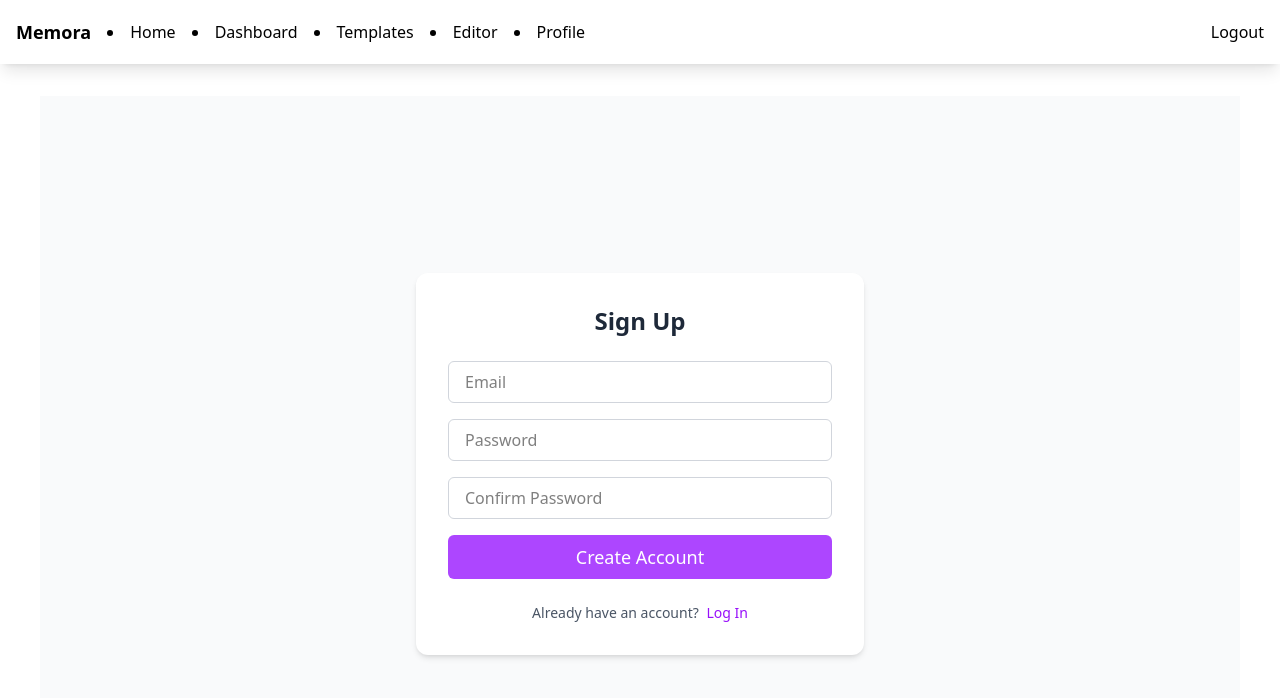
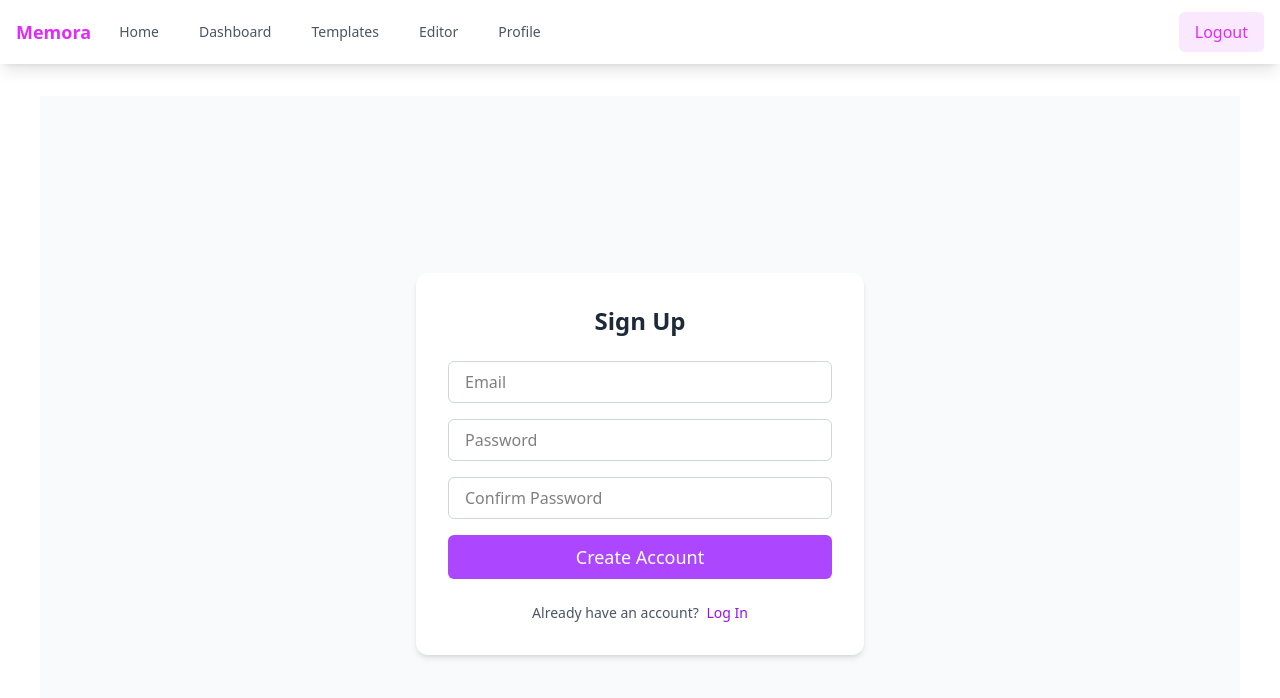
Before and after one commit to Dolko42/obituary-editor, a SvelteKit app in the folder frontend/: page /sign-up in a window 1280 px wide. Shown: the top 698 px of the page. Built offline with nearby package versions, Linux system fonts and the light colour scheme; what pocketbase would draw is missing.

Commit message:
navbar active and hover states and better styling

```diff
--- a/frontend/src/components/Navbar.svelte
+++ b/frontend/src/components/Navbar.svelte
@@ -23,19 +23,44 @@
   <div class="container mx-auto px-4">
     <div class="flex items-center justify-between h-16">
       <div class="flex items-center gap-4">
-          <a href="/" class="text-lg font-bold text-lavender-500 hover:text-lavender-600 transition-colors duration-200">Memora</a>
+        <a href="/" class="text-lg font-bold text-fuchsia-500 hover:text-fuchsia-600 transition-colors duration-200">Memora</a>
         <div class="hidden md:flex items-center gap-4">
-            <li class={ $activePath === '/' ? 'active' : '' }><a class="nav-link" href="/">Home</a></li>
-            <li class={ $activePath === '/dashboard' ? 'active' : '' }><a class="nav-link" href="/dashboard">Dashboard</a></li>
-            <li class={ $activePath === '/templates' ? 'active' : '' }><a class="nav-link" href="/templates">Templates</a></li>
-            <li class={ $activePath === '/editor' ? 'active' : '' }><a class="nav-link" href="/editor">Editor</a></li>
-            <li class={ $activePath === '/profile' ? 'active' : '' }><a class="nav-link" href="/profile">Profile</a></li>
+          <a
+            href="/"
+            class="px-3 py-2 rounded-md text-sm font-medium transition-colors duration-200 {$activePath === '/' ? 'bg-fuchsia-100 text-fuchsia-700' : 'text-gray-600 hover:text-fuchsia-600 hover:bg-fuchsia-50'}"
+          >
+            Home
+          </a>
+          <a
+            href="/dashboard"
+            class="px-3 py-2 rounded-md text-sm font-medium transition-colors duration-200 {$activePath === '/dashboard' ? 'bg-fuchsia-100 text-fuchsia-700' : 'text-gray-600 hover:text-fuchsia-600 hover:bg-fuchsia-50'}"
+          >
+            Dashboard
+          </a>
+          <a
+            href="/templates"
+            class="px-3 py-2 rounded-md text-sm font-medium transition-colors duration-200 {$activePath === '/templates' ? 'bg-fuchsia-100 text-fuchsia-700' : 'text-gray-600 hover:text-fuchsia-600 hover:bg-fuchsia-50'}"
+          >
+            Templates
+          </a>
+          <a
+            href="/editor"
+            class="px-3 py-2 rounded-md text-sm font-medium transition-colors duration-200 {$activePath === '/editor' ? 'bg-fuchsia-100 text-fuchsia-700' : 'text-gray-600 hover:text-fuchsia-600 hover:bg-fuchsia-50'}"
+          >
+            Editor
+          </a>
+          <a
+            href="/profile"
+            class="px-3 py-2 rounded-md text-sm font-medium transition-colors duration-200 {$activePath === '/profile' ? 'bg-fuchsia-100 text-fuchsia-700' : 'text-gray-600 hover:text-fuchsia-600 hover:bg-fuchsia-50'}"
+          >
+            Profile
+          </a>
         </div>
       </div>
       <div class="flex items-center gap-4">
         {#if $user}
           <button
-              class="nav-button"
+            class="px-4 py-2 bg-fuchsia-100 text-fuchsia-500 rounded-md hover:bg-fuchsia-200 hover:cursor-pointer transition-colors duration-200"
             on:click={() => {
               pb.authStore.clear();
               goto('/sign-up');
@@ -47,7 +72,7 @@
         {:else}
           <a
             href="/sign-up"
-              class="nav-button"
+            class="px-4 py-2 bg-fuchsia-500 text-white rounded-md hover:bg-fuchsia-600 hover:cursor-pointer transition-colors duration-200"
             aria-label="Sign Up"
           >
             Sign Up
@@ -73,16 +98,44 @@
     {#if menuOpen}
       <div class="md:hidden mt-4">
         <div class="space-y-2">
-            <li class={ $activePath === '/' ? 'active' : '' }><a class="nav-link block" href="/">Home</a></li>
-            <li class={ $activePath === '/dashboard' ? 'active' : '' }><a class="nav-link block" href="/dashboard">Dashboard</a></li>
-            <li class={ $activePath === '/templates' ? 'active' : '' }><a class="nav-link block" href="/templates">Templates</a></li>
-            <li class={ $activePath === '/editor' ? 'active' : '' }><a class="nav-link block" href="/editor">Editor</a></li>
-            <li class={ $activePath === '/profile' ? 'active' : '' }><a class="nav-link block" href="/profile">Profile</a></li>
+          <a
+            href="/"
+            class="block px-3 py-2 rounded-md text-sm font-medium transition-colors duration-200 {$activePath === '/' ? 'bg-fuchsia-100 text-fuchsia-700' : 'text-gray-600 hover:text-fuchsia-600 hover:bg-fuchsia-50'}"
+          >
+            Home
+          </a>
+          <a
+            href="/dashboard"
+            class="block px-3 py-2 rounded-md text-sm font-medium transition-colors duration-200 {$activePath === '/dashboard' ? 'bg-fuchsia-100 text-fuchsia-700' : 'text-gray-600 hover:text-fuchsia-600 hover:bg-fuchsia-50'}"
+          >
+            Dashboard
+          </a>
+          <a
+            href="/templates"
+            class="block px-3 py-2 rounded-md text-sm font-medium transition-colors duration-200 {$activePath === '/templates' ? 'bg-fuchsia-100 text-fuchsia-700' : 'text-gray-600 hover:text-fuchsia-600 hover:bg-fuchsia-50'}"
+          >
+            Templates
+          </a>
+          <a
+            href="/editor"
+            class="block px-3 py-2 rounded-md text-sm font-medium transition-colors duration-200 {$activePath === '/editor' ? 'bg-fuchsia-100 text-fuchsia-700' : 'text-gray-600 hover:text-fuchsia-600 hover:bg-fuchsia-50'}"
+          >
+            Editor
+          </a>
+          <a
+            href="/profile"
+            class="block px-3 py-2 rounded-md text-sm font-medium transition-colors duration-200 {$activePath === '/profile' ? 'bg-fuchsia-100 text-fuchsia-700' : 'text-gray-600 hover:text-fuchsia-600 hover:bg-fuchsia-50'}"
+          >
+            Profile
+          </a>
         </div>
         {#if $user}
           <button
-              class="nav-button block w-full"
-              on:click={() => pb.authStore.clear()}
+            class="block w-full px-4 py-2 bg-fuchsia-200 text-white rounded-md hover:bg-fuchsia-300 transition-colors duration-200"
+            on:click={() => {
+              pb.authStore.clear();
+              goto('/sign-up');
+            }}
             aria-label="Logout"
           >
             Logout
@@ -90,7 +143,7 @@
         {:else}
           <a
             href="/sign-up"
-              class="nav-button block w-full"
+            class="block w-full px-4 py-2 bg-fuchsia-500 text-white rounded-md hover:bg-fuchsia-600 active:bg-fuchsia-700 transition-colors duration-200 text-center"
             aria-label="Sign Up"
           >
             Sign Up
```
Lines whose indentation alone changed are shown as unchanged.
